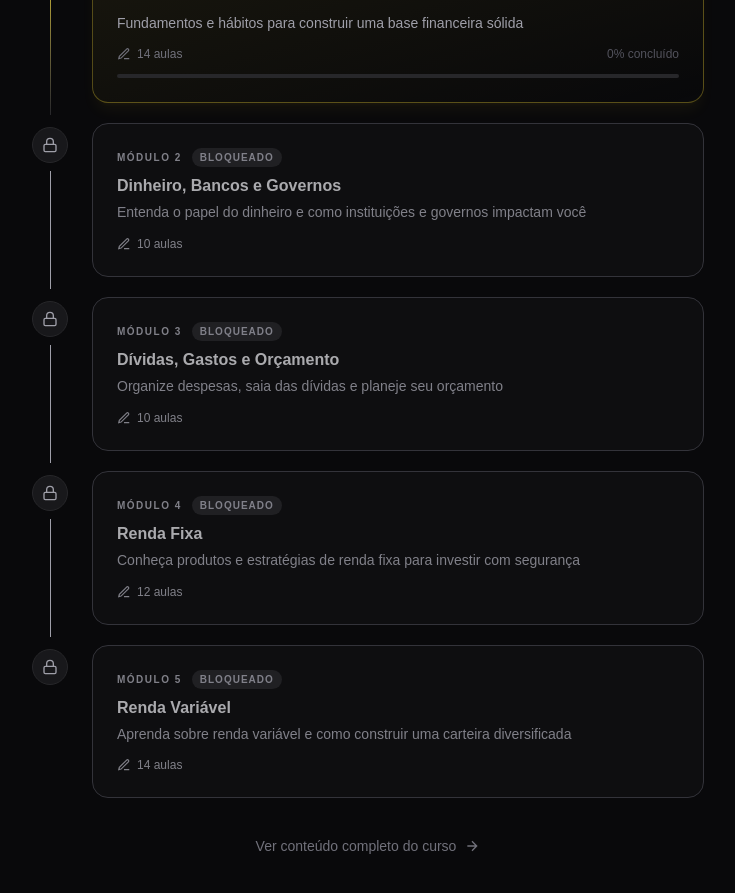
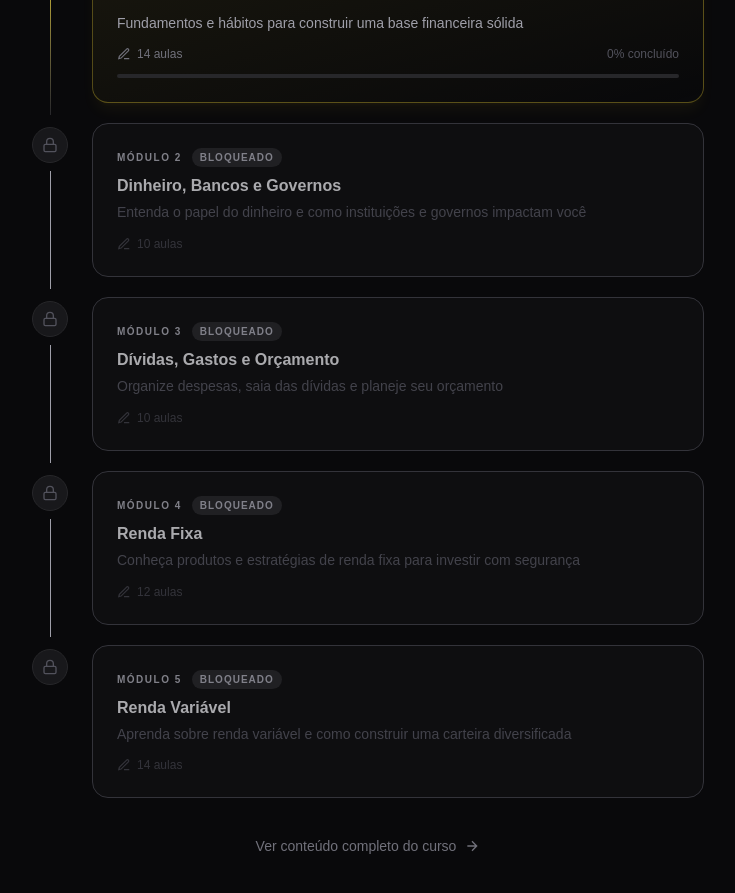
Before and after one commit to gustavo-gomess/AURUM, a Next.js app in the folder aurum-plataforma/: page / in a window 1280 px wide. Shown: the part 3040-3933 px from the top of the page, without its empty margins (272-1007 px from the left). Built offline with nearby package versions, Linux system fonts and the light colour scheme.

Commit message:
fix: correct JSON formatting in package.json

```diff
--- a/aurum-plataforma/src/components/home/LearningPath.tsx
+++ b/aurum-plataforma/src/components/home/LearningPath.tsx
@@ -6,7 +6,7 @@ const modules = content?.modules ?? []
 
 function LockIcon() {
   return (
-    <svg className="w-4 h-4 text-zinc-400" fill="none" stroke="currentColor" strokeWidth={2} viewBox="0 0 24 24">
+    <svg className="w-4 h-4" fill="none" stroke="currentColor" strokeWidth={2} viewBox="0 0 24 24">
       <rect x="3" y="11" width="18" height="11" rx="2" ry="2" />
       <path d="M7 11V7a5 5 0 0 1 10 0v4" />
     </svg>
@@ -106,7 +106,7 @@ export default function LearningPath() {
                       </h3>
                       <p
                         className={`mt-1 text-sm leading-relaxed ${
-                          isActive ? "text-zinc-400" : "text-zinc-400"
+                          isActive ? "text-zinc-400" : "text-zinc-600"
                         }`}
                       >
                         {mod.subtitle}
@@ -128,7 +128,7 @@ export default function LearningPath() {
                   <div className="flex items-center justify-between gap-4">
                     <span
                       className={`flex items-center gap-1.5 text-xs ${
-                        isActive ? "text-zinc-500" : "text-zinc-400"
+                        isActive ? "text-zinc-500" : "text-zinc-700"
                       }`}
                     >
                       <svg className="w-3.5 h-3.5" fill="none" stroke="currentColor" strokeWidth={2} viewBox="0 0 24 24">
```
